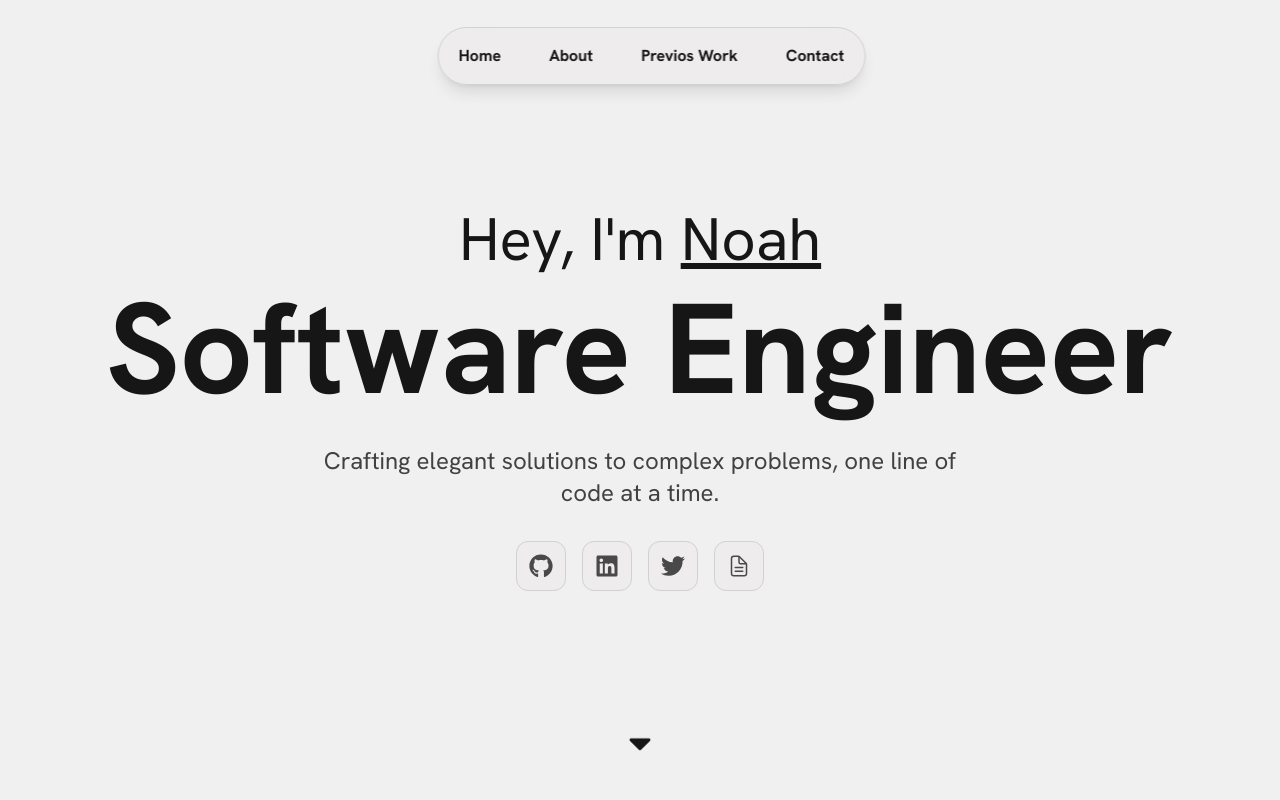
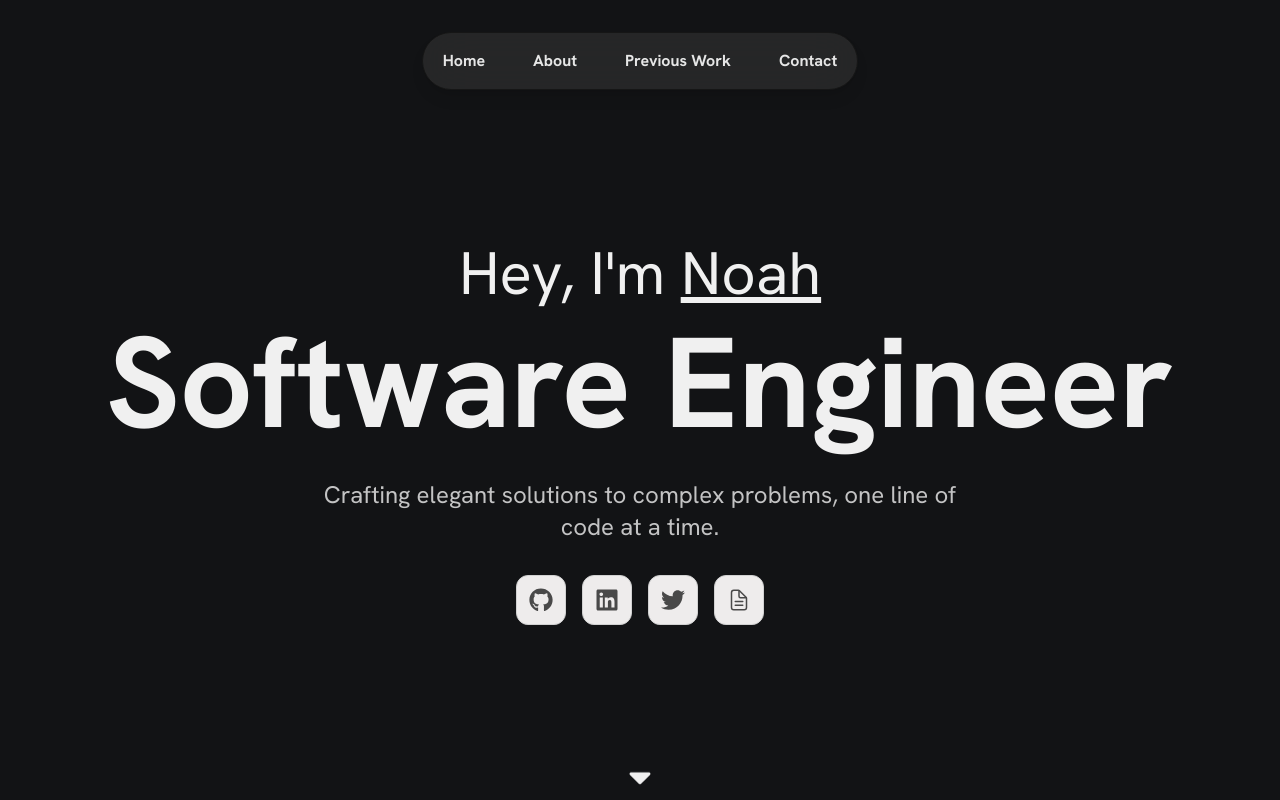
Before and after one commit to saibadarinadh/Next-js-portfolio, a Next.js app: page / in a window 1280 px wide. Shown: the top 800 px of the page. Built offline with nearby package versions, Linux system fonts and the light colour scheme.

Commit message:
depression

```diff
--- a/app/globals.css
+++ b/app/globals.css
@@ -68,18 +68,32 @@
   }
 }
 
-@layer utilities {
-  .glow-effect {
-    text-shadow:
-      0 0 5px #1ED760,
-      0 0 10px #1ED760,
-      0 0 15px #1ED760,
-      0 0 20px #1ED760;
-  }
+.no-visible-scrollbar {
+  scrollbar-width: none;
+  -ms-overflow-style: none;
+  -webkit-overflow-scrolling: touch;
 }
 
-.glow-effect {
-  text-shadow:
-    0 0 5px #1ED760,
-    0 0 10px #1ED760;
+.no-visible-scrollbar::-webkit-scrollbar {
+  display: none;
 }
+
+::-webkit-scrollbar {
+  width: 12px;
+}
+
+::-webkit-scrollbar-track {
+  /* background: #161616; */
+  background-color: transparent;
+  border-radius: 10px;
+}
+
+::-webkit-scrollbar-thumb {
+  background-color: #1d1c1c;
+  border-radius: 30px;
+  /* border-radius: 10px; */
+}
+
+::-webkit-scrollbar-thumb:hover {
+  background-color: rgb(44, 44, 44);
+}
--- a/app/layout.tsx
+++ b/app/layout.tsx
@@ -1,13 +1,12 @@
 import type { Metadata } from "next";
-import { Inter, Hanken_Grotesk } from "next/font/google";
+import { Hanken_Grotesk } from "next/font/google";
 import "./globals.css";
-import { GeistSans } from 'geist/font/sans';
 import Navbar from "@/components/Navbar";
 
 const hankenGrotesk = Hanken_Grotesk({
-  subsets: ['latin'], // Specify subsets if available
-  weight: ['400', '700', '800'], // Specify desired font weights
-  variable: '--font-hanken-grotesk', // CSS variable for the font
+  subsets: ['latin'],
+  weight: ['400', '700', '800'],
+  variable: '--font-hanken-grotesk',
 });
 
 export const metadata: Metadata = {
@@ -22,7 +21,7 @@ export default function RootLayout({
 }>) {
   return (
     <html lang="en" suppressHydrationWarning>
-      <body className={`bg-[#f0f0f0] antialiased select-none ${hankenGrotesk.className}`}>
+      <body className={`bg-[#121315] antialiased select-none ${hankenGrotesk.className}`}>
         <Navbar/>
         {children}
       </body>
--- a/app/page.tsx
+++ b/app/page.tsx
@@ -1,14 +1,23 @@
+'use client';
 
 import AnimatedGreetings from "@/components/Hello";
 import Hero from "@/components/Hero";
 import About from "@/components/About";
+import { ReactLenis } from "@studio-freight/react-lenis";
+
+const lenisOptions = {
+  lerp: 0.05,
+  duration: 1.2,
+  smoothTouch: false,
+  smooth: true,
+};
 
 export default function Home() {
   return (
-    <>
+    <ReactLenis root options={lenisOptions}>
       <AnimatedGreetings/>
       <Hero />
       <About />
-    </>
+    </ReactLenis>
   );
 }
--- a/components/About.tsx
+++ b/components/About.tsx
@@ -4,22 +4,22 @@ import { IoDocumentTextOutline } from "react-icons/io5";
 
 const About: React.FC = () => {
   return (
-    <div className="w-full h-screen flex flex-col space-y-12 items-center justify-center text-[#161616] relative overflow-hidden">
+    <div className="w-full h-screen flex flex-col space-y-12 items-center justify-center text-[#f0f0f0] relative overflow-hidden">
       <div className='flex flex-row space-x-3 w-2/3'>
-        <div className='w-full rounded-xl p-6 border border-[#d1d1d1] flex flex-col items-start justify-center space-y-8 h-[295px]'>
+        <div className='w-full rounded-xl p-6 border border-[#292929] flex flex-col items-start justify-center space-y-8 h-[295px]'>
           <h1 className='text-7xl font-extrabold'>{'<'} FullStackEngineer{' />'}</h1>
-          <div className='text-xl text-muted-foreground'>
+          <div className='text-xl text-[#8b8b8b]'>
             <p>After teaching myself to code to creating my own companies <span className='font-bold'>from concept to profits.</span> I also went to Queen Mary University of London</p>
             <p>I then earned an internship at <Link href={'/amex'} className='font-bold underline underline-offset-4'>American Express</Link> {' '}
               while also juggling starting my new company {'->'} <Link href={'https://clippie.ai'} className='font-bold underline underline-offset-4'>clippie.ai</Link>
             </p>
           </div>
         </div>
-        <div className='border border-[#d1d1d1] rounded-xl overflow-hidden w-fit h-[295px]'>
+        <div className='border border-[#292929] rounded-xl overflow-hidden w-fit h-[295px]'>
           <img src='/noah.jpg' alt='Noah' className='w-auto h-full aspect-square object-cover'/>
         </div>
       </div>
-      <button className='border border-[#d1d1d1] p-3 rounded-xl text-[#494949] font-semibold space-x-2 items-center flex hover:scale-105 transition-all duration-300'>
+      <button className='border border-[#292929] p-3 rounded-xl text-[#f0f0f0] font-semibold space-x-2 items-center flex hover:scale-105 transition-all duration-300'>
         <IoDocumentTextOutline size={24}/> <span>View my resume</span>
       </button>
     </div>
--- a/components/Hello.tsx
+++ b/components/Hello.tsx
@@ -43,7 +43,7 @@ const AnimatedGreetings: React.FC = () => {
     <AnimatePresence>
       {!isComplete && (
         <motion.div
-          className="bg-[#000] text-[#b9b8b8] fixed inset-0 z-20"
+          className="bg-[#f0f0f0] text-[#000] fixed inset-0 z-20"
           initial={{ y: 0, borderBottomLeftRadius: 0, borderBottomRightRadius: 0 }}
           exit={{
             y: '-100%',
--- a/components/Hero.tsx
+++ b/components/Hero.tsx
@@ -1,12 +1,31 @@
-import React from 'react';
+'use client';
+
+import React, { useState, useEffect } from 'react';
 import Link from 'next/link';
 import { FaCaretDown } from "react-icons/fa";
 import { HERO_LINKS } from "@/lib/consts";
 
 const Hero: React.FC = () => {
+  const [scale, setScale] = useState(1);
+
+  useEffect(() => {
+    const handleScroll = () => {
+      const scrollPosition = window.scrollY;
+      const maxScroll = window.innerHeight;
+      const newScale = 1 + (scrollPosition / maxScroll) * 0.2; // Adjust 0.2 to control the maximum scale
+      setScale(newScale > 1.2 ? 1.2 : newScale); // Cap the maximum scale at 1.2
+    };
+
+    window.addEventListener('scroll', handleScroll);
+    return () => window.removeEventListener('scroll', handleScroll);
+  }, []);
+
   return (
-    <div className="w-full h-screen flex items-center justify-center text-[#161616] relative overflow-hidden">
-      <div className="relative flex flex-col items-center text-center">
+    <div className="w-full h-screen flex items-center justify-center text-[#f0f0f0] relative overflow-hidden">
+      <div
+        className="relative flex flex-col items-center text-center transition-transform duration-300 ease-out"
+        style={{ transform: `scale(${scale})` }}
+      >
         <p className="text-6xl mb-4">Hey, I&apos;m <span className="underline">Noah</span></p>
         <p className="text-9xl font-bold mb-8">Software Engineer</p>
         <p className="text-2xl max-w-2xl mx-auto opacity-80 mb-8">Crafting elegant solutions to complex problems, one line of code at a time.</p>
@@ -17,17 +36,16 @@ const Hero: React.FC = () => {
               key={index}
               href={link.src}
               target='_blank'
-                className="bg-[#EEECEC] text-[#494949] border border-[#d1d1d1] p-3 rounded-xl hover:bg-opacity-80 transition-colors"
+              className="bg-[#EEECEC] text-[#494949] border border-[#d1d1d1] p-3 rounded-xl hover:bg-opacity-80 hover:scale-110 transition-all duration-300"
             >
               {link.icon}
             </Link>
-            ))
-          }
+          ))}
         </div>
       </div>
 
       <div className="absolute bottom-8 flex items-center flex-col">
-        <FaCaretDown className="animate-bounce text-4xl duration-2000 text-[#161616]"/>
+        <FaCaretDown className="animate-bounce text-4xl duration-2000 text-[#f0f0f0]"/>
       </div>
     </div>
   );
--- a/components/Navbar/Item.tsx
+++ b/components/Navbar/Item.tsx
@@ -16,7 +16,7 @@ export const Item = ({
   return (
     <div className={
         cn(
-          "hover:cursor-pointer hover:text-[#161616] transition-all duration-300 font-semibold",
+          "hover:cursor-pointer hover:text-[#f0f0f0] transition-all duration-300 font-semibold",
           className,
           active && ''
         )
--- a/components/Navbar/index.tsx
+++ b/components/Navbar/index.tsx
@@ -3,12 +3,12 @@ import { Item } from './Item';
 
 const Navbar: React.FC = () => {
   return (
-    <nav className="fixed top-3 left-1/2 z-10 m-5 flex h-12 translate-x-[-52%] items-center justify-center text-[#161616]">
-      <div className="w-full rounded-full border border-[#d1d1d1] shadow-lg backdrop-blur-xl bg-opacity-50 bg-[#ebe8e8]">
+    <nav className="flex items-center justify-center text-[#e6e6e6] pt-8 -mb-14">
+      <div className="w-fit rounded-full border border-[#161616] shadow-lg backdrop-blur-xl bg-opacity-50 bg-[#3b3b3b]">
         <div className='flex flex-row space-x-12 items-center px-5 py-4'>
           <Item>Home</Item>
           <Item>About</Item>
-          <Item>Previos Work</Item>
+          <Item>Previous Work</Item>
           <Item>Contact</Item>
         </div>
       </div>
--- a/lib/consts.tsx
+++ b/lib/consts.tsx
@@ -19,3 +19,27 @@ export const HERO_LINKS = [
     src: "/resume",
   },
 ];
+
+
+export const PROJECTS = [
+  {
+    id: 1,
+    imageUrl: "/previous-work/crayo.png",
+    dribbleLink: "https://dribbble.com/",
+  },
+  {
+    id: 1,
+    imageUrl: "/previous-work/clippie.png",
+    dribbleLink: "https://dribbble.com/",
+  },
+  {
+    id: 1,
+    imageUrl: "/previous-work/liquid.png",
+    dribbleLink: "https://dribbble.com/",
+  },
+  {
+    id: 1,
+    imageUrl: "/previous-work/amex.png",
+    dribbleLink: "https://dribbble.com/",
+  }
+];
--- a/package.json
+++ b/package.json
@@ -10,10 +10,12 @@
   },
   "dependencies": {
     "@radix-ui/react-slot": "^1.1.0",
+    "@studio-freight/react-lenis": "^0.0.47",
     "class-variance-authority": "^0.7.0",
     "clsx": "^2.1.1",
     "framer-motion": "^11.3.24",
     "geist": "^1.3.1",
+    "lenis": "^1.1.9",
     "lucide-react": "^0.427.0",
     "next": "^14.2.5",
     "react": "^18",
--- a/tailwind.config.ts
+++ b/tailwind.config.ts
@@ -1,4 +1,7 @@
 import type { Config } from "tailwindcss"
+const {
+  default: flattenColorPalette,
+} = require("tailwindcss/lib/util/flattenColorPalette");
 
 const config = {
   darkMode: ["class"],
@@ -74,7 +77,18 @@ const config = {
       },
     },
   },
-  plugins: [require("tailwindcss-animate")],
+  plugins: [require("tailwindcss-animate"), addVariablesForColors],
 } satisfies Config
 
+function addVariablesForColors({ addBase, theme }: any) {
+  let allColors = flattenColorPalette(theme("colors"));
+  let newVars = Object.fromEntries(
+    Object.entries(allColors).map(([key, val]) => [`--${key}`, val])
+  );
+
+  addBase({
+    ":root": newVars,
+  });
+}
+
 export default config
```
Also changed, not shown: 1 other file (tests, documents, lock files or other folders). Lines whose indentation alone changed are shown as unchanged.
